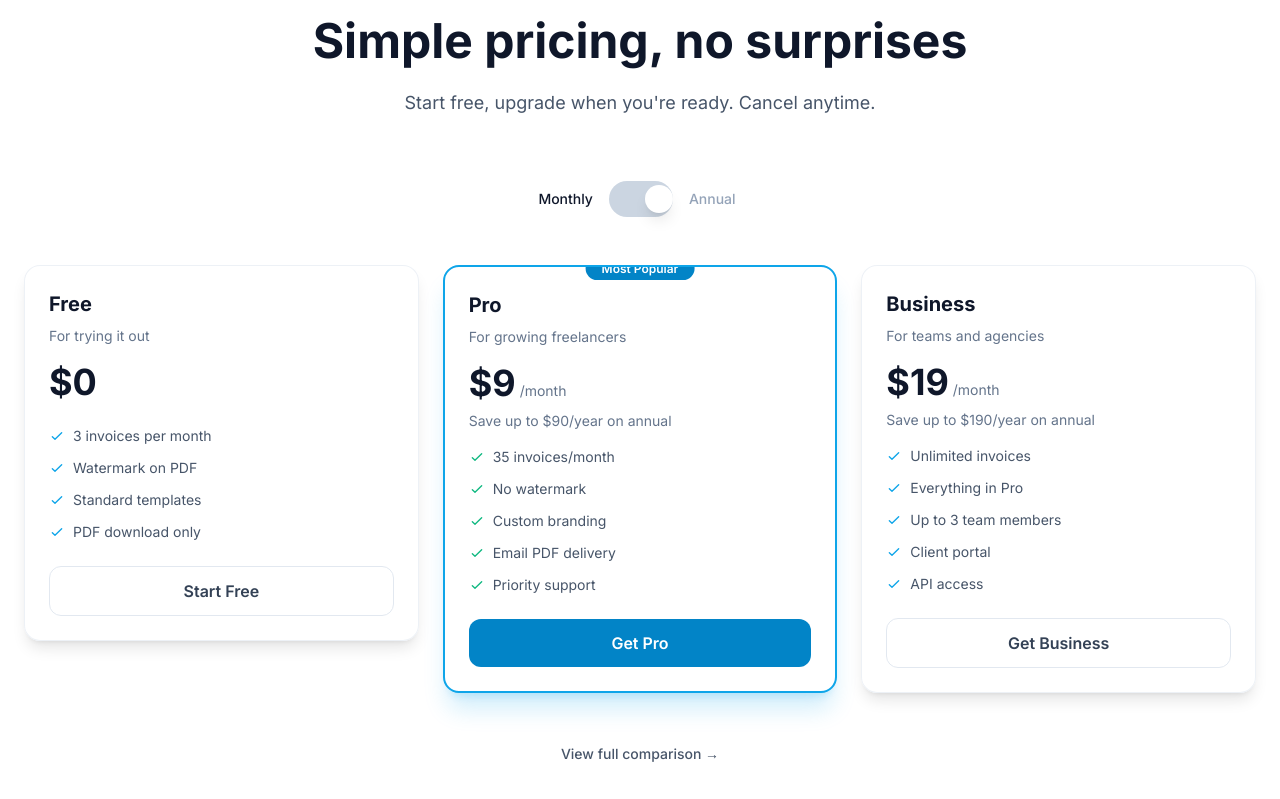
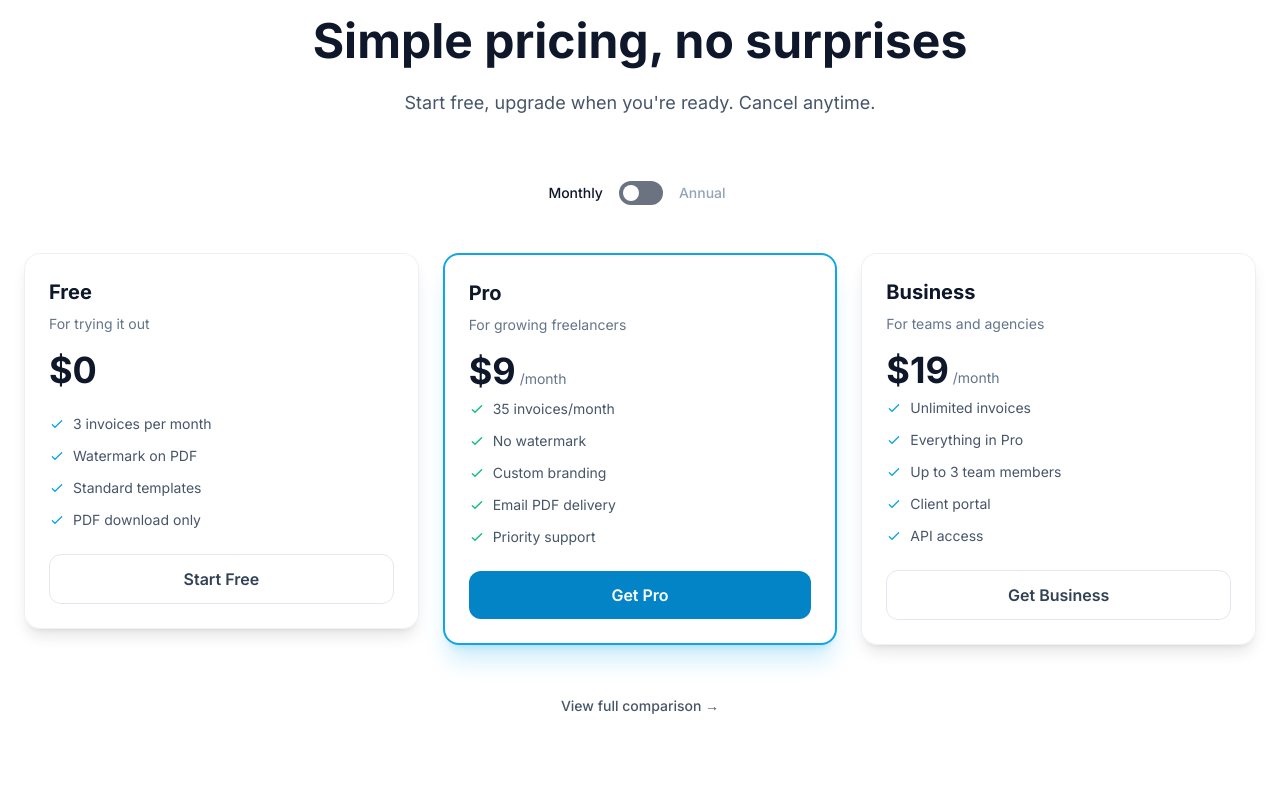
Before and after one commit to Luka69tech/invoice-in-60, a Next.js app: page / in a window 1280 px wide. Shown: the part 3413-4212 px from the top of the page. Built offline with nearby package versions, Linux system fonts and the light colour scheme.

Commit message:
fix: replace toggle with working inline style implementation

```diff
--- a/app/page.tsx
+++ b/app/page.tsx
@@ -92,7 +92,7 @@ const faqs = [
   },
   {
     q: "Is this a subscription?",
-    a: "Yes, monthly or annual. Pro is $9/month or $79/year. Business is $19/month or $159/year with unlimited invoices.",
+    a: "Yes, monthly or isAnnual. Pro is $9/month or $79/year. Business is $19/month or $159/year with unlimited invoices.",
   },
   {
     q: "Can I use this on mobile?",
@@ -260,7 +260,7 @@ function FaqItem({ faq, index }: { faq: typeof faqs[0]; index: number }) {
 
 export default function HomePage() {
   const [openFaq, setOpenFaq] = useState<number | null>(null);
-  const [annual, setAnnual] = useState(false);
+  const [isAnnual, setIsAnnual] = useState(false);
   const heroRef = useRef<HTMLDivElement>(null);
   const [mousePos, setMousePos] = useState({ x: 0, y: 0 });
 
@@ -536,24 +536,23 @@ export default function HomePage() {
 
           {/* Billing Toggle */}
           <div className="mb-12 flex items-center justify-center gap-4">
-            <span className={`text-sm font-medium transition-colors ${!annual ? "text-slate-900" : "text-slate-400"}`}>
+            <span className={`text-sm font-medium transition-colors ${!isAnnual ? "text-slate-900" : "text-slate-400"}`}>
               Monthly
             </span>
             <button
-              onClick={() => setAnnual(!annual)}
-              className={`relative h-9 w-16 rounded-full transition-colors duration-300 ${
-                annual ? "bg-emerald-500" : "bg-slate-300"
-              }`}
+              onClick={() => setIsAnnual(!isAnnual)}
+              className="relative inline-flex h-6 w-11 items-center rounded-full transition-colors"
+              style={{ backgroundColor: isAnnual ? '#10b981' : '#6b7280' }}
             >
               <span
-                className="absolute top-1 h-7 w-7 rounded-full bg-white shadow-lg transition-transform duration-300 ease-out"
-                style={{ transform: annual ? "translateX(32px)" : "translateX(4px)" }}
+                className="inline-block h-4 w-4 transform rounded-full bg-white transition-transform"
+                style={{ transform: isAnnual ? 'translateX(24px)' : 'translateX(4px)' }}
               />
             </button>
-            <span className={`text-sm font-medium transition-colors ${annual ? "text-slate-900" : "text-slate-400"}`}>
+            <span className={`text-sm font-medium transition-colors ${isAnnual ? "text-slate-900" : "text-slate-400"}`}>
               Annual
-              <span className={`ml-1.5 text-xs font-medium ${annual ? "text-emerald-600" : "text-slate-400"}`}>
-                {annual ? "Save up to 30%" : ""}
+              <span className={`ml-1.5 text-xs font-medium ${isAnnual ? "text-emerald-600" : "text-slate-400"}`}>
+                {isAnnual ? "Save up to 30%" : ""}
               </span>
             </span>
           </div>
@@ -588,14 +587,14 @@ export default function HomePage() {
             {/* Pro tier */}
             <Reveal delay={400}>
               <div className="relative overflow-hidden rounded-2xl border-2 border-sky-500 bg-white p-6 shadow-xl shadow-sky-500/20 transition-all hover:-translate-y-2">
-                {!annual && (
+                {isAnnual && (
                   <div className="absolute -top-3 left-1/2 -translate-x-1/2">
                     <span className="rounded-full bg-sky-600 px-4 py-1 text-xs font-semibold text-white">
                       Most Popular
                     </span>
                   </div>
                 )}
-                {annual && (
+                {isAnnual && (
                   <div className="absolute -top-3 left-1/2 -translate-x-1/2">
                     <span className="rounded-full bg-emerald-500 px-4 py-1 text-xs font-semibold text-white">
                       Best Value
@@ -606,19 +605,19 @@ export default function HomePage() {
                   <h3 className="mb-2 text-xl font-bold text-slate-900">Pro</h3>
                   <p className="mb-4 text-sm text-slate-500">For growing freelancers</p>
                   <div className="mb-2">
-                    <span className="text-4xl font-bold text-slate-900">${annual ? 79 : 9}</span>
-                    <span className="ml-1 text-sm text-slate-500">{annual ? "/year" : "/month"}</span>
+                    <span className="text-4xl font-bold text-slate-900">${isAnnual ? 79 : 9}</span>
+                    <span className="ml-1 text-sm text-slate-500">{isAnnual ? "/year" : "/month"}</span>
                   </div>
-                  {annual && (
+                  {isAnnual && (
                     <div className="mb-4">
-                      <p className="text-xs text-slate-400">${Math.round(79/12)}/mo billed annually</p>
+                      <p className="text-xs text-slate-400">${Math.round(79/12)}/mo billed isAnnually</p>
                       <div className="mt-1 inline-flex items-center gap-1 rounded-full bg-emerald-100 px-2.5 py-0.5 text-xs font-semibold text-emerald-700">
                         Save 27%
                       </div>
                     </div>
                   )}
-                  {!annual && (
-                    <p className="mb-4 text-sm text-slate-500">Save up to $90/year on annual</p>
+                  {isAnnual && (
+                    <p className="mb-4 text-sm text-slate-500">Save up to $90/year on isAnnual</p>
                   )}
                   <ul className="mb-6 space-y-3">
                     {["35 invoices/month", "No watermark", "Custom branding", "Email PDF delivery", "Priority support"].map((feat) => (
@@ -644,19 +643,19 @@ export default function HomePage() {
                   <h3 className="mb-2 text-xl font-bold text-slate-900">Business</h3>
                   <p className="mb-4 text-sm text-slate-500">For teams and agencies</p>
                   <div className="mb-2">
-                    <span className="text-4xl font-bold text-slate-900">${annual ? 159 : 19}</span>
-                    <span className="ml-1 text-sm text-slate-500">{annual ? "/year" : "/month"}</span>
+                    <span className="text-4xl font-bold text-slate-900">${isAnnual ? 159 : 19}</span>
+                    <span className="ml-1 text-sm text-slate-500">{isAnnual ? "/year" : "/month"}</span>
                   </div>
-                  {annual && (
+                  {isAnnual && (
                     <div className="mb-4">
-                      <p className="text-xs text-slate-400">${Math.round(159/12)}/mo billed annually</p>
+                      <p className="text-xs text-slate-400">${Math.round(159/12)}/mo billed isAnnually</p>
                       <div className="mt-1 inline-flex items-center gap-1 rounded-full bg-emerald-100 px-2.5 py-0.5 text-xs font-semibold text-emerald-700">
                         Save 30%
                       </div>
                     </div>
                   )}
-                  {!annual && (
-                    <p className="mb-4 text-sm text-slate-500">Save up to $190/year on annual</p>
+                  {isAnnual && (
+                    <p className="mb-4 text-sm text-slate-500">Save up to $190/year on isAnnual</p>
                   )}
                   <ul className="mb-6 space-y-3">
                     {["Unlimited invoices", "Everything in Pro", "Up to 3 team members", "Client portal", "API access"].map((feat) => (
--- a/app/pricing/page.tsx
+++ b/app/pricing/page.tsx
@@ -7,7 +7,7 @@ const plans = [
   {
     name: "Free",
     description: "Perfect for trying things out",
-    price: { monthly: 0, annual: 0 },
+    price: { monthly: 0, isAnnual: 0 },
     features: [
       "3 invoices per month",
       "Watermark on PDF",
@@ -22,7 +22,7 @@ const plans = [
   {
     name: "Pro",
     description: "For growing freelancers",
-    price: { monthly: 9, annual: 79 },
+    price: { monthly: 9, isAnnual: 79 },
     features: [
       "35 invoices per month",
       "No watermark",
@@ -39,7 +39,7 @@ const plans = [
   {
     name: "Business",
     description: "For teams and agencies",
-    price: { monthly: 19, annual: 159 },
+    price: { monthly: 19, isAnnual: 159 },
     features: [
       "Everything in Pro",
       "Up to 3 team members",
@@ -71,17 +71,17 @@ const featureComparison = [
 ];
 
 export default function PricingPage() {
-  const [annual, setAnnual] = useState(false);
+  const [isAnnual, setIsAnnual] = useState(false);
 
   const formatPrice = (price: number, isMonthly: boolean) => {
     if (price === 0) return "Free";
     return `$${price}${isMonthly ? "/mo" : ""}`;
   };
 
-  const savingsPercent = (monthly: number, annual: number) => {
-    if (monthly === 0 || annual === 0) return null;
+  const savingsPercent = (monthly: number, isAnnual: number) => {
+    if (monthly === 0 || isAnnual === 0) return null;
     const yearlyMonthly = monthly * 12;
-    const pct = Math.round(((yearlyMonthly - annual) / yearlyMonthly) * 100);
+    const pct = Math.round(((yearlyMonthly - isAnnual) / yearlyMonthly) * 100);
     return pct;
   };
 
@@ -145,24 +145,23 @@ export default function PricingPage() {
 
         {/* Toggle */}
         <div className="mb-12 flex items-center justify-center gap-4">
-          <span className={`text-sm font-medium transition-colors ${!annual ? "text-slate-900" : "text-slate-400"}`}>
+          <span className={`text-sm font-medium transition-colors ${!isAnnual ? "text-slate-900" : "text-slate-400"}`}>
             Monthly
           </span>
           <button
-            onClick={() => setAnnual(!annual)}
-            className={`relative h-9 w-16 rounded-full transition-colors duration-300 ${
-              annual ? "bg-emerald-500" : "bg-slate-300"
-            }`}
+            onClick={() => setIsAnnual(!isAnnual)}
+            className="relative inline-flex h-6 w-11 items-center rounded-full transition-colors"
+            style={{ backgroundColor: isAnnual ? '#10b981' : '#6b7280' }}
           >
             <span
-              className="absolute top-1 h-7 w-7 rounded-full bg-white shadow-lg transition-transform duration-300 ease-out"
-              style={{ transform: annual ? "translateX(32px)" : "translateX(4px)" }}
+              className="inline-block h-4 w-4 transform rounded-full bg-white transition-transform"
+              style={{ transform: isAnnual ? 'translateX(24px)' : 'translateX(4px)' }}
             />
           </button>
-          <span className={`text-sm font-medium transition-colors ${annual ? "text-slate-900" : "text-slate-400"}`}>
+          <span className={`text-sm font-medium transition-colors ${isAnnual ? "text-slate-900" : "text-slate-400"}`}>
             Annual
-            <span className={`ml-1.5 text-xs font-medium ${annual ? "text-emerald-600" : "text-slate-400"}`}>
-              {annual ? "Save up to 30%" : ""}
+            <span className={`ml-1.5 text-xs font-medium ${isAnnual ? "text-emerald-600" : "text-slate-400"}`}>
+              {isAnnual ? "Save up to 30%" : ""}
             </span>
           </span>
         </div>
@@ -178,14 +177,14 @@ export default function PricingPage() {
                   : "border-slate-200 hover:border-slate-300"
               }`}
             >
-              {plan.popular && !annual && (
+              {plan.popular && !isAnnual && (
                 <div className="absolute -top-3 left-1/2 -translate-x-1/2">
                   <span className="rounded-full bg-sky-600 px-4 py-1 text-xs font-semibold text-white">
                     Most Popular
                   </span>
                 </div>
               )}
-              {annual && plan.price.monthly > 0 && (
+              {isAnnual && plan.price.monthly > 0 && (
                 <div className="absolute -top-3 left-1/2 -translate-x-1/2">
                   <span className="rounded-full bg-emerald-500 px-4 py-1 text-xs font-semibold text-white">
                     Best Value
@@ -203,25 +202,25 @@ export default function PricingPage() {
                 <div className="transition-all duration-300">
                   <div className="flex items-baseline gap-1">
                     <span className="text-4xl font-bold text-slate-900">
-                      {plan.price.monthly === 0 ? "Free" : `$${annual ? plan.price.annual : plan.price.monthly}`}
+                      {plan.price.monthly === 0 ? "Free" : `$${isAnnual ? plan.price.isAnnual : plan.price.monthly}`}
                     </span>
                     <span className="text-slate-500">
-                      {plan.price.monthly === 0 ? "" : annual ? "/year" : "/month"}
+                      {plan.price.monthly === 0 ? "" : isAnnual ? "/year" : "/month"}
                     </span>
                   </div>
-                  {/* Monthly equivalent for annual */}
-                  {annual && plan.price.monthly > 0 && (
+                  {/* Monthly equivalent for isAnnual */}
+                  {isAnnual && plan.price.monthly > 0 && (
                     <p className="text-xs text-slate-400 mt-1 transition-all duration-300">
-                      ${Math.round(plan.price.annual / 12)}/month billed annually
+                      ${Math.round(plan.price.isAnnual / 12)}/month billed isAnnually
                     </p>
                   )}
                   {/* Savings badge */}
-                  {annual && plan.price.monthly > 0 && (
+                  {isAnnual && plan.price.monthly > 0 && (
                     <div className="mt-2 inline-flex items-center gap-1 rounded-full bg-emerald-100 px-2.5 py-0.5 text-xs font-semibold text-emerald-700 transition-all duration-300">
                       <svg className="h-3 w-3" fill="none" viewBox="0 0 24 24" stroke="currentColor">
                         <path strokeLinecap="round" strokeLinejoin="round" strokeWidth={3} d="M5 13l4 4L19 7" />
                       </svg>
-                      Save {savingsPercent(plan.price.monthly, plan.price.annual)}%
+                      Save {savingsPercent(plan.price.monthly, plan.price.isAnnual)}%
                     </div>
                   )}
                 </div>
```
